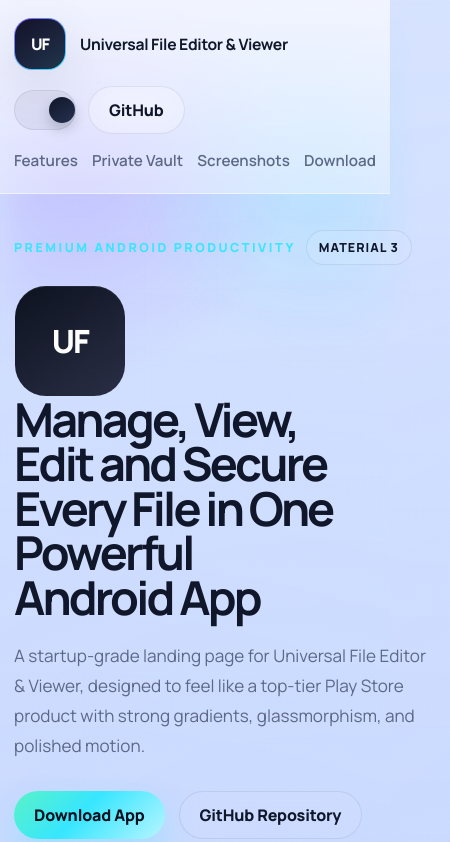
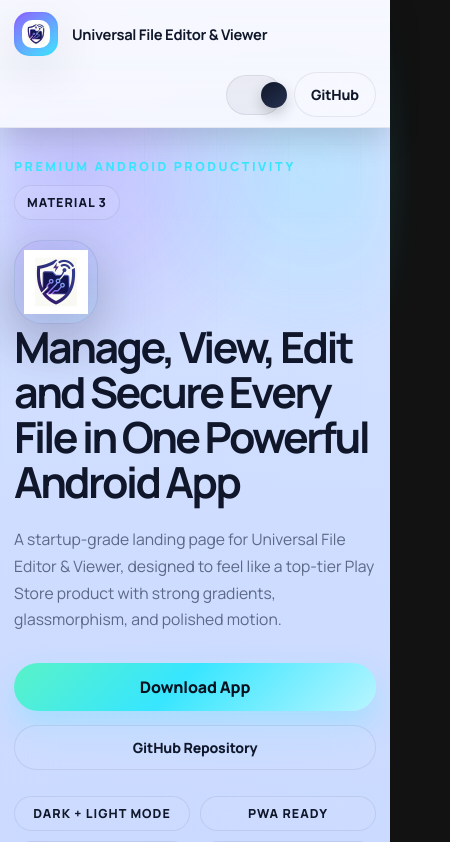
Before and after one commit to myworkside/UniversalFileEditorViewerwab, a plain HTML site: page index.html in a window 390 px wide. Shown: the top 842 px of the page, 450 px wide, since content can reach past the window. Drawn offline with Linux system fonts and the light colour scheme.

Commit message:
Add files via upload

```diff
--- a/index.html
+++ b/index.html
@@ -16,7 +16,8 @@
   <meta name="robots" content="index, follow" />
   <title>Universal File Editor & Viewer | One App. All Files. Anywhere.</title>
   <link rel="manifest" href="manifest.webmanifest" />
-  <link rel="icon" href="icon.svg" type="image/svg+xml" />
+  <link rel="icon" href="app-icon-192.png" type="image/png" sizes="192x192" />
+  <link rel="apple-touch-icon" href="app-icon-512.png" />
   <link rel="preconnect" href="https://fonts.googleapis.com" />
   <link rel="preconnect" href="https://fonts.gstatic.com" crossorigin />
   <link href="https://fonts.googleapis.com/css2?family=Manrope:wght@400;500;600;700;800&display=swap" rel="stylesheet" />
@@ -46,7 +47,7 @@
   <header class="topbar">
     <a class="brand" href="#hero" aria-label="Universal File Editor & Viewer home">
       <span class="brand-mark" aria-hidden="true">
-        <span class="brand-mark-inner">UF</span>
+        <img class="brand-mark-image" src="app-icon-192.png" alt="" />
       </span>
       <span class="brand-copy">
         <strong>Universal File Editor & Viewer</strong>
@@ -80,9 +81,7 @@
         </div>
 
         <div class="app-mark large-mark" aria-hidden="true">
-          <div class="app-mark-core">
-            <span>UF</span>
-          </div>
+          <img class="app-mark-image" src="app-icon-512.png" alt="" />
         </div>
 
         <h1>Manage, View, Edit and Secure Every File in One Powerful Android App</h1>
--- a/styles.css
+++ b/styles.css
@@ -193,8 +193,6 @@
   box-shadow: var(--shadow-soft);
 }
 
-.brand-mark-inner,
-.app-mark-core,
 .shield-core,
 .vault-center {
   display: grid;
@@ -210,6 +208,37 @@
   height: 100%;
   border-radius: 17px;
   background: linear-gradient(145deg, rgba(12, 15, 29, 0.95), rgba(29, 31, 51, 0.88));
+}
+
+.brand-mark-image,
+.app-mark-image {
+  display: block;
+  width: 100%;
+  height: 100%;
+  object-fit: contain;
+  object-position: center;
+}
+
+.brand-mark-image {
+  padding: 7px;
+  border-radius: 17px;
+  background: rgba(255, 255, 255, 0.04);
+}
+
+.app-mark {
+  display: grid;
+  place-items: center;
+  border-radius: 28px;
+  background: linear-gradient(145deg, rgba(138, 92, 255, 0.12), rgba(55, 230, 255, 0.08));
+  border: 1px solid var(--surface-border);
+  box-shadow: var(--shadow-soft);
+}
+
+.app-mark-image {
+  width: 100%;
+  height: 100%;
+  padding: 8px;
+  filter: drop-shadow(0 18px 36px rgba(13, 16, 40, 0.3));
 }
 
 .nav {
@@ -687,15 +716,6 @@
   width: 112px;
   height: 112px;
   padding: 1px;
-}
-
-.app-mark-core {
-  width: 100%;
-  height: 100%;
-  border-radius: 31px;
-  background: linear-gradient(145deg, rgba(9, 14, 27, 0.98), rgba(23, 27, 49, 0.9));
-  font-size: 2rem;
-  box-shadow: inset 0 1px 0 rgba(255, 255, 255, 0.08);
 }
 
 .section {
@@ -1285,14 +1305,30 @@
 @media (max-width: 860px) {
   .topbar {
     flex-wrap: wrap;
+    border-bottom: 1px solid var(--surface-border);
+    box-shadow: 0 10px 30px rgba(0, 0, 0, 0.16);
+  }
+
+  body[data-theme="dark"] .topbar {
+    background: linear-gradient(180deg, rgba(8, 11, 27, 0.94), rgba(8, 11, 27, 0.88));
+  }
+
+  body[data-theme="light"] .topbar {
+    background: linear-gradient(180deg, rgba(247, 248, 255, 0.94), rgba(247, 248, 255, 0.9));
   }
 
   .nav {
     order: 3;
     width: 100%;
-    justify-content: space-between;
+    justify-content: flex-start;
+    gap: 16px;
     overflow-x: auto;
     padding-bottom: 4px;
+    scrollbar-width: none;
+  }
+
+  .nav::-webkit-scrollbar {
+    display: none;
   }
 
   .footer {
@@ -1346,16 +1382,52 @@
   }
 
   .topbar {
-    padding-inline: 14px;
+    position: sticky;
+    top: 0;
+    z-index: 30;
+    padding: 12px 14px 10px;
+  }
+
+  body[data-theme="dark"] .topbar {
+    background: linear-gradient(180deg, rgba(8, 11, 27, 0.98), rgba(8, 11, 27, 0.94));
+  }
+
+  body[data-theme="light"] .topbar {
+    background: linear-gradient(180deg, rgba(247, 248, 255, 0.98), rgba(247, 248, 255, 0.94));
   }
 
   .brand-copy span {
     display: none;
   }
 
+  .brand-mark {
+    width: 44px;
+    height: 44px;
+    border-radius: 15px;
+  }
+
+  .brand-copy strong {
+    font-size: 0.92rem;
+  }
+
   .nav {
-    gap: 14px;
-    font-size: 0.95rem;
+    display: none;
+  }
+
+  .topbar-actions {
+    width: auto;
+    margin-left: auto;
+    justify-content: space-between;
+  }
+
+  .theme-toggle {
+    width: 56px;
+  }
+
+  .button-secondary {
+    min-height: 44px;
+    padding-inline: 16px;
+    font-size: 0.88rem;
   }
 
   .feature-grid,
@@ -1367,11 +1439,102 @@
   }
 
   .hero-copy h1 {
-    font-size: clamp(2.5rem, 12vw, 4.2rem);
+    max-width: 100%;
+    font-size: clamp(2.15rem, 11vw, 3.3rem);
+    line-height: 1.05;
+  }
+
+  .large-mark {
+    width: 84px;
+    height: 84px;
+  }
+
+  .lead {
+    font-size: 0.98rem;
+    line-height: 1.7;
+  }
+
+  .hero {
+    gap: 22px;
+    padding-top: 12px;
+  }
+
+  .hero-actions {
+    flex-direction: column;
+    align-items: stretch;
+  }
+
+  .hero-actions .button,
+  .download-actions .button {
+    width: 100%;
+  }
+
+  .trust-row {
+    display: grid;
+    grid-template-columns: repeat(2, minmax(0, 1fr));
+  }
+
+  .trust-chip {
+    justify-content: center;
+    text-align: center;
+  }
+
+  .hero-visual {
+    min-height: auto;
+    gap: 14px;
+  }
+
+  .device-primary {
+    width: 100%;
+    padding: 12px;
+    transform: none;
+  }
+
+  .screen {
+    padding: 18px;
+  }
+
+  .screen-header {
+    flex-direction: column;
+    align-items: flex-start;
   }
 
   .screen h2 {
-    font-size: 1.55rem;
+    max-width: 12ch;
+    font-size: 1.45rem;
+  }
+
+  .mini-metrics {
+    grid-template-columns: repeat(2, minmax(0, 1fr));
+  }
+
+  .mock-row {
+    flex-wrap: wrap;
+    align-items: flex-start;
+  }
+
+  .mock-row .tiny-pill {
+    margin-left: 0;
+  }
+
+  .device-secondary {
+    width: 100%;
+    padding: 16px;
+  }
+
+  .vault-graphic {
+    width: 160px;
+    height: 160px;
+  }
+
+  .shield-ring {
+    width: 180px;
+    height: 180px;
+  }
+
+  .shield-core {
+    width: 118px;
+    height: 118px;
   }
 
   .download-section {
```
Also changed, not shown: sw.js (+11 -2 lines), app-icon-192.png (added), app-icon-512.png (added), app-icon.png (added), manifest.webmanifest.
